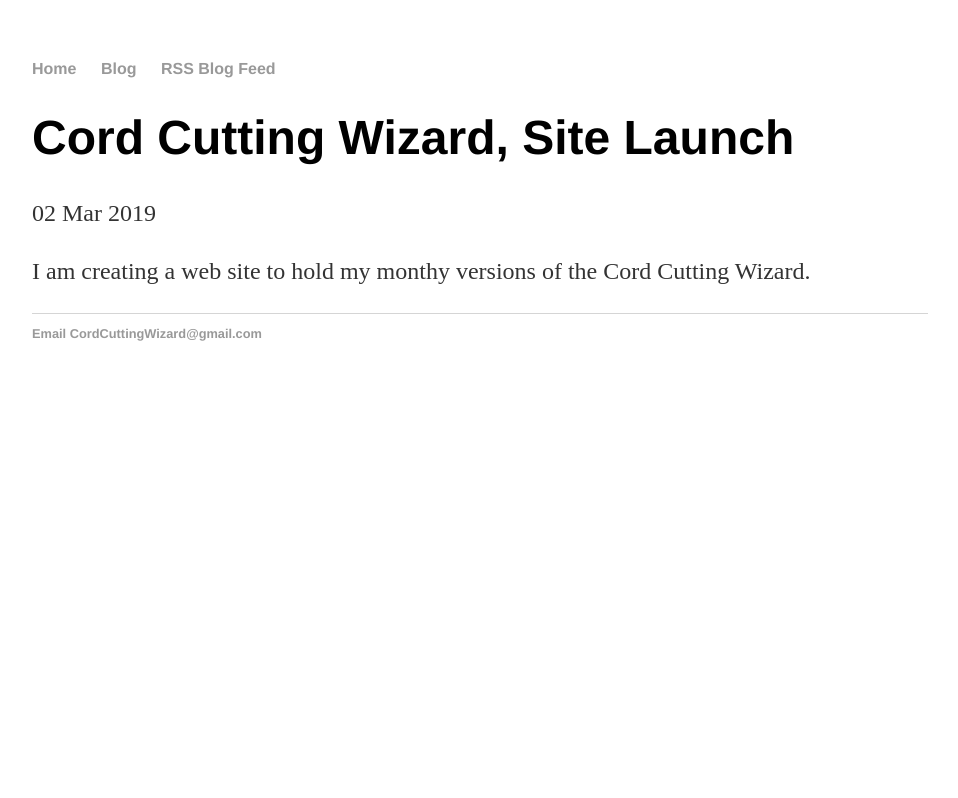
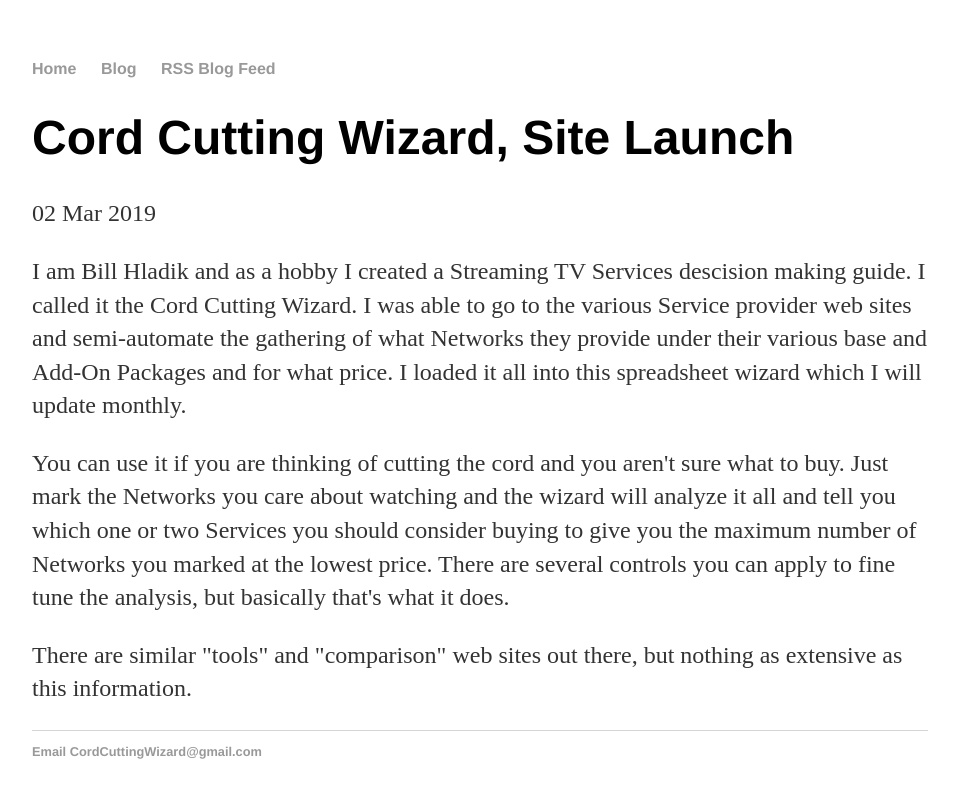
Before and after one commit to wjhladik/wjhladik.github.io, a Jekyll site: the page built from _posts/2019-03-02-Cord-Cutting-Wizard-site-launched.md, in a window 1280 px wide. Shown: the top 798 px of the page, without its empty margins (160-1118 px from the left). Built offline with Jekyll 4.4.1, drawn with Linux system fonts in a browser that asks for light colours.

Commit message:
Update 2019-03-02-Cord-Cutting-Wizard-site-launched.md

```diff
--- a/_posts/2019-03-02-Cord-Cutting-Wizard-site-launched.md
+++ b/_posts/2019-03-02-Cord-Cutting-Wizard-site-launched.md
@@ -4,4 +4,6 @@ title: "Cord Cutting Wizard, Site Launch"
 date: 2019-03-02
 ---
 
-I am creating a web site to hold my monthy versions of the Cord Cutting Wizard.
+I am Bill Hladik and as a hobby I created a Streaming TV Services descision making guide. I called it the Cord Cutting Wizard. I was able to go to the various Service provider web sites and semi-automate the gathering of what Networks they provide under their various base and Add-On Packages and for what price. I loaded it all into this spreadsheet wizard which I will update monthly.
+<p>You can use it if you are thinking of cutting the cord and you aren't sure what to buy. Just mark the Networks you care about watching and the wizard will analyze it all and tell you which one or two Services you should consider buying to give you the maximum number of Networks you marked at the lowest price. There are several controls you can apply to fine tune the analysis, but basically that's what it does.
+  <p>There are similar "tools" and "comparison" web sites out there, but nothing as extensive as this information.
```
